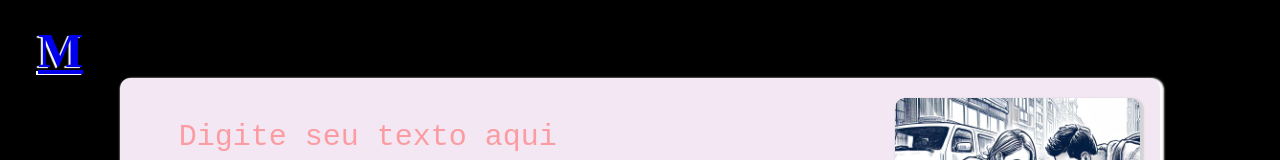
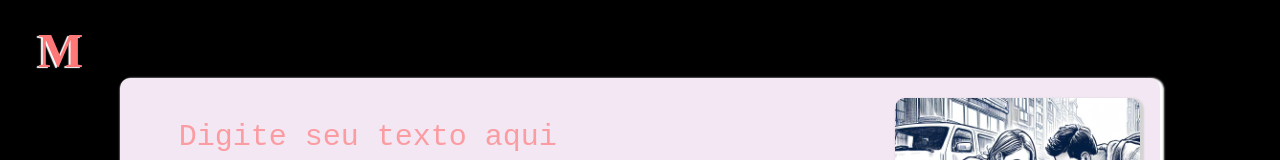
Before and after one commit to mirraelly/Challenge-Oracle-ONE-Decodificador, a plain HTML site: page mirra.html in a window 1280 px wide. Shown: the top 160 px of the page. Drawn offline with Linux system fonts and the light colour scheme.

Commit message:
Ajuste de link

```diff
--- a/mirra.css
+++ b/mirra.css
@@ -31,6 +31,11 @@ header h1 {
     color: #ff7878;
     text-shadow: #FEFEFE -2px 1px 1px;
 
+}
+
+header h1 a {
+    text-decoration: none;
+    color: #ff7878;
 }
 
 .painel-texto {
```
